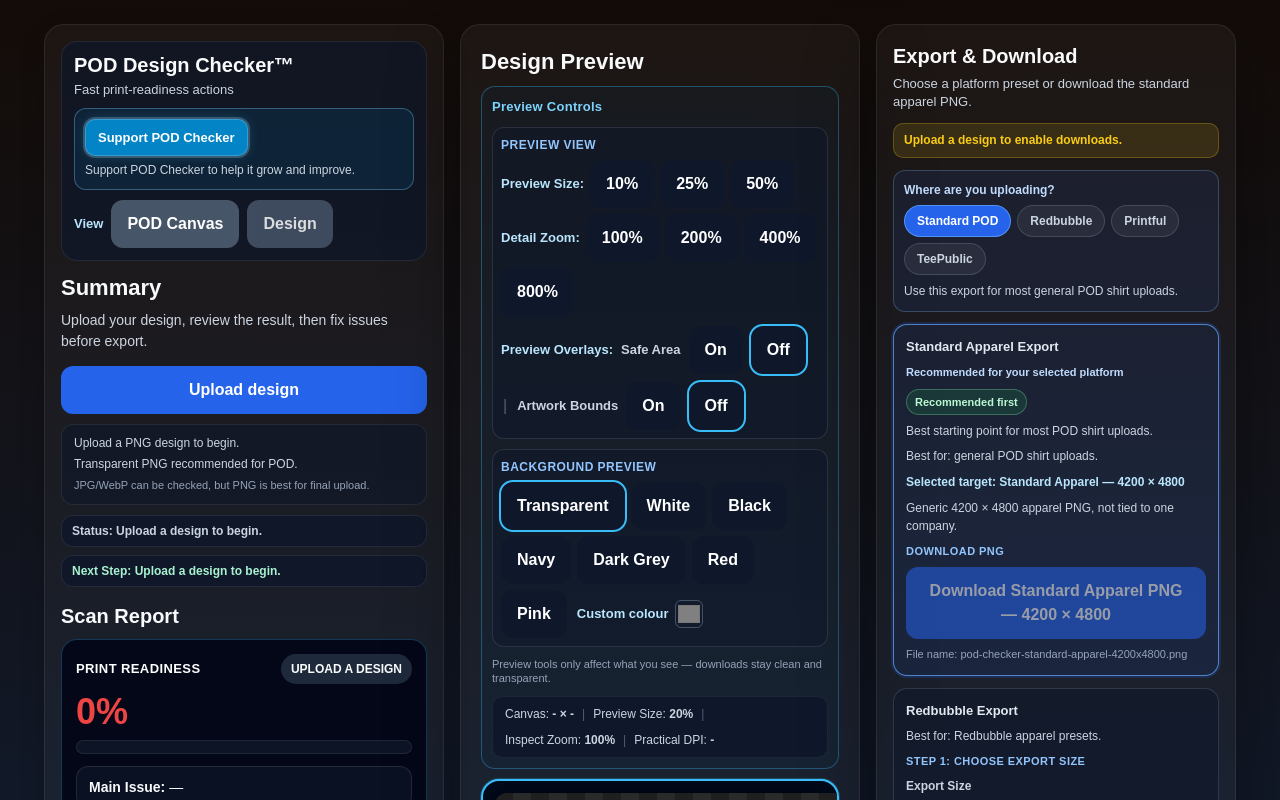
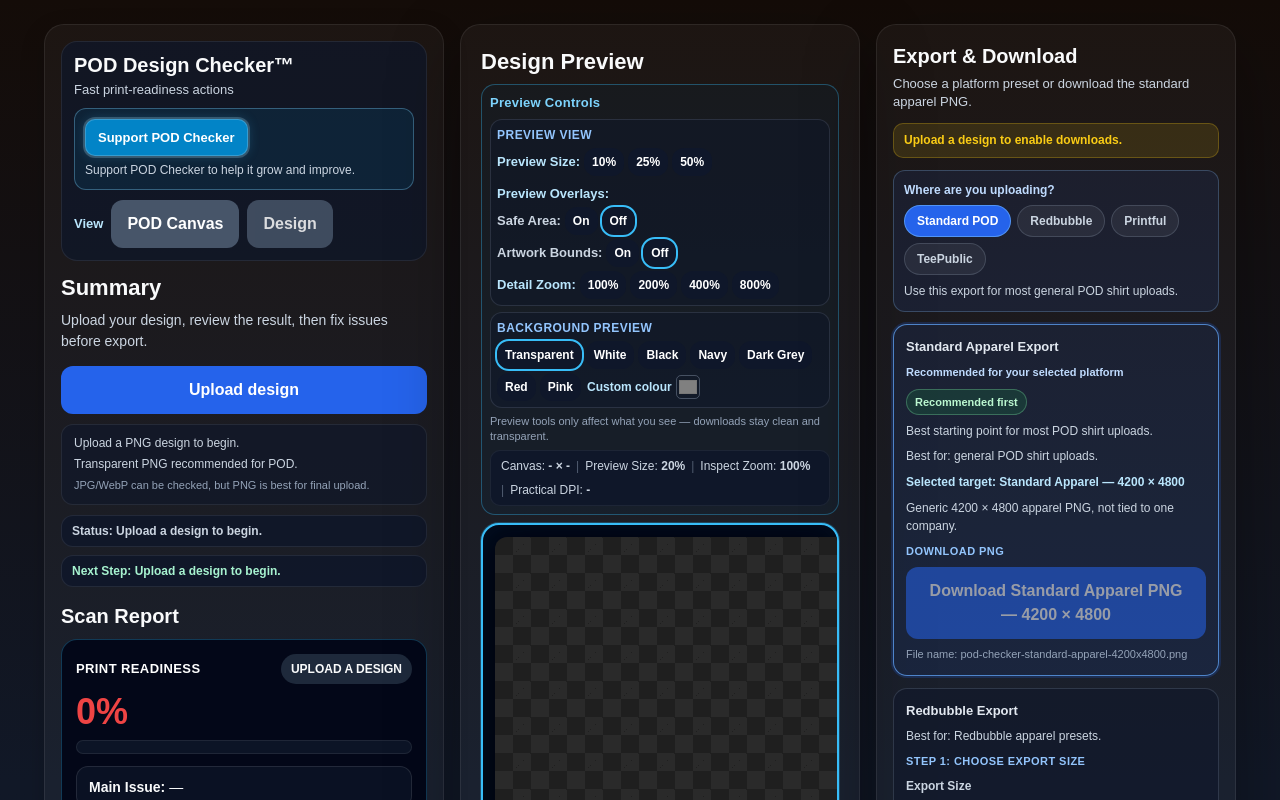
Before and after one commit to noobmacker-creator/pod-design-checker, a Next.js app: page / in a window 1280 px wide. Shown: the top 800 px of the page. Built offline with nearby package versions, Linux system fonts and the light colour scheme.

Commit message:
condense preview controls spacing

```diff
--- a/app/components/DesignPreviewPanel.tsx
+++ b/app/components/DesignPreviewPanel.tsx
@@ -124,17 +124,18 @@ export default function DesignPreviewPanel({
         height: 'fit-content',
       }}
     >
-      <h2 style={{ margin: '0 0 8px', fontSize: 22, fontWeight: 800 }}>Design Preview</h2>
+      <h2 style={{ margin: '0 0 6px', fontSize: 22, fontWeight: 800 }}>Design Preview</h2>
 
       <div
+        className="preview-controls-compact"
         style={{
           border: '1px solid rgba(56, 189, 248, 0.35)',
           background: 'rgba(8, 47, 73, 0.18)',
           borderRadius: 14,
-          padding: 10,
+          padding: 8,
           display: 'grid',
-          gap: 10,
-          marginBottom: 10,
+          gap: 6,
+          marginBottom: 8,
         }}
       >
         <div style={{ fontWeight: 800, fontSize: 13, color: '#7dd3fc', letterSpacing: '0.02em' }}>
@@ -147,15 +148,15 @@ export default function DesignPreviewPanel({
               border: '1px solid rgba(148, 163, 184, 0.18)',
               background: 'rgba(15, 23, 42, 0.45)',
               borderRadius: 12,
-              padding: 8,
+              padding: 6,
               display: 'grid',
-              gap: 6,
+              gap: 4,
             }}
           >
             <div style={{ fontWeight: 700, fontSize: 12, color: '#93c5fd', textTransform: 'uppercase', letterSpacing: '0.04em' }}>
               Design View
             </div>
-            <div style={{ display: 'flex', flexWrap: 'wrap', alignItems: 'center', gap: 6 }}>
+            <div style={{ display: 'flex', flexWrap: 'wrap', alignItems: 'center', gap: 4 }}>
               <button
                 onClick={() => {
                   setAutoFixPreviewMode('original');
@@ -189,49 +190,35 @@ export default function DesignPreviewPanel({
             border: '1px solid rgba(148, 163, 184, 0.18)',
             background: 'rgba(15, 23, 42, 0.45)',
             borderRadius: 12,
-            padding: 8,
+            padding: 6,
             display: 'grid',
-            gap: 6,
+            gap: 4,
           }}
         >
           <div style={{ fontWeight: 700, fontSize: 12, color: '#93c5fd', textTransform: 'uppercase', letterSpacing: '0.04em' }}>
             Preview View
-          </div>
-          <div style={{ display: 'flex', flexWrap: 'wrap', alignItems: 'center', gap: 6 }}>
-            <span style={{ fontWeight: 700, color: '#bae6fd', fontSize: 13 }}>Preview Size:</span>
-            <button onClick={() => { setPreviewSize(0.1); setActionMessage('Preview Size set to 10%.'); }}>10%</button>
-            <button onClick={() => { setPreviewSize(0.25); setActionMessage('Preview Size set to 25%.'); }}>25%</button>
-            <button onClick={() => { setPreviewSize(0.5); setActionMessage('Preview Size set to 50%.'); }}>50%</button>
           </div>
           <div
             style={{
               display: 'flex',
               flexWrap: 'wrap',
               justifyContent: 'space-between',
-              alignItems: 'center',
-              gap: 10,
+              alignItems: 'flex-start',
+              gap: 8,
             }}
           >
-            <div style={{ display: 'flex', flexWrap: 'wrap', alignItems: 'center', gap: 6 }}>
-              <span style={{ fontWeight: 700, color: '#bae6fd', fontSize: 13 }}>Detail Zoom:</span>
-              {[1, 2, 4, 8].map((z) => (
-                <button
-                  key={z}
-                  onClick={() => {
-                    setInspectZoom(z);
-                    setActionMessage(`Inspect Zoom set to ${z * 100}%.`);
-                  }}
-                >
-                  {z * 100}%
-                </button>
-              ))}
+            <div style={{ display: 'flex', flexWrap: 'wrap', alignItems: 'center', gap: 4 }}>
+              <span style={{ fontWeight: 700, color: '#bae6fd', fontSize: 13 }}>Preview Size:</span>
+              <button onClick={() => { setPreviewSize(0.1); setActionMessage('Preview Size set to 10%.'); }}>10%</button>
+              <button onClick={() => { setPreviewSize(0.25); setActionMessage('Preview Size set to 25%.'); }}>25%</button>
+              <button onClick={() => { setPreviewSize(0.5); setActionMessage('Preview Size set to 50%.'); }}>50%</button>
             </div>
             {setShowSafeAreaOverlay || setShowArtworkBoundsOverlay ? (
-              <div style={{ display: 'flex', flexWrap: 'wrap', alignItems: 'center', gap: 8 }}>
+              <div style={{ display: 'grid', gap: 4, justifyItems: 'start' }}>
                 <span style={{ fontWeight: 700, color: '#bae6fd', fontSize: 13 }}>Preview Overlays:</span>
                 {setShowSafeAreaOverlay ? (
-                  <>
-                    <span style={{ fontWeight: 600, color: '#cbd5e1', fontSize: 13 }}>Safe Area</span>
+                  <div style={{ display: 'flex', flexWrap: 'wrap', alignItems: 'center', gap: 4 }}>
+                    <span style={{ fontWeight: 600, color: '#cbd5e1', fontSize: 13 }}>Safe Area:</span>
                     <button
                       onClick={() => {
                         setShowSafeAreaOverlay(true);
@@ -256,14 +243,11 @@ export default function DesignPreviewPanel({
                     >
                       Off
                     </button>
-                  </>
-                ) : null}
-                {setShowSafeAreaOverlay && setShowArtworkBoundsOverlay ? (
-                  <span style={{ color: 'rgba(148,163,184,0.5)', margin: '0 2px' }}>|</span>
+                  </div>
                 ) : null}
                 {setShowArtworkBoundsOverlay ? (
-                  <>
-                    <span style={{ fontWeight: 600, color: '#cbd5e1', fontSize: 13 }}>Artwork Bounds</span>
+                  <div style={{ display: 'flex', flexWrap: 'wrap', alignItems: 'center', gap: 4 }}>
+                    <span style={{ fontWeight: 600, color: '#cbd5e1', fontSize: 13 }}>Artwork Bounds:</span>
                     <button
                       onClick={() => {
                         setShowArtworkBoundsOverlay(true);
@@ -288,10 +272,24 @@ export default function DesignPreviewPanel({
                     >
                       Off
                     </button>
-                  </>
+                  </div>
                 ) : null}
               </div>
             ) : null}
+          </div>
+          <div style={{ display: 'flex', flexWrap: 'wrap', alignItems: 'center', gap: 4 }}>
+            <span style={{ fontWeight: 700, color: '#bae6fd', fontSize: 13 }}>Detail Zoom:</span>
+            {[1, 2, 4, 8].map((z) => (
+              <button
+                key={z}
+                onClick={() => {
+                  setInspectZoom(z);
+                  setActionMessage(`Inspect Zoom set to ${z * 100}%.`);
+                }}
+              >
+                {z * 100}%
+              </button>
+            ))}
           </div>
         </div>
 
@@ -300,15 +298,15 @@ export default function DesignPreviewPanel({
             border: '1px solid rgba(148, 163, 184, 0.18)',
             background: 'rgba(15, 23, 42, 0.45)',
             borderRadius: 12,
-            padding: 8,
+            padding: 6,
             display: 'grid',
-            gap: 6,
+            gap: 4,
           }}
         >
           <div style={{ fontWeight: 700, fontSize: 12, color: '#93c5fd', textTransform: 'uppercase', letterSpacing: '0.04em' }}>
             Background Preview
           </div>
-          <div style={{ display: 'flex', flexWrap: 'wrap', alignItems: 'center', gap: 6 }}>
+          <div style={{ display: 'flex', flexWrap: 'wrap', alignItems: 'center', gap: 4 }}>
             {PREVIEW_BACKGROUND_OPTIONS.map((option) => (
               <button
                 key={option.id}
@@ -328,12 +326,12 @@ export default function DesignPreviewPanel({
               style={{
                 display: 'inline-flex',
                 alignItems: 'center',
-                gap: 6,
-                fontSize: 13,
+                gap: 4,
+                fontSize: 12,
                 fontWeight: previewBackground === 'custom' ? 800 : 600,
                 outline: previewBackground === 'custom' ? '2px solid #38bdf8' : undefined,
                 borderRadius: 6,
-                padding: '2px 4px',
+                padding: '1px 2px',
                 cursor: 'pointer',
               }}
             >
@@ -347,11 +345,11 @@ export default function DesignPreviewPanel({
                   setActionMessage(`Preview background set to custom colour ${e.target.value}.`);
                 }}
                 style={{
-                  width: 28,
-                  height: 28,
+                  width: 24,
+                  height: 24,
                   padding: 0,
                   border: '1px solid rgba(148, 163, 184, 0.4)',
-                  borderRadius: 6,
+                  borderRadius: 5,
                   cursor: 'pointer',
                   background: 'transparent',
                 }}
@@ -374,13 +372,13 @@ export default function DesignPreviewPanel({
         <div
           style={{
             display: 'flex',
-            gap: 8,
+            gap: 6,
             flexWrap: 'wrap',
             alignItems: 'center',
             fontSize: 12,
             color: '#cbd5e1',
             background: 'rgba(15,23,42,0.85)',
-            padding: '8px 12px',
+            padding: '6px 10px',
             borderRadius: 10,
             border: '1px solid rgba(255,255,255,0.06)',
           }}
@@ -396,6 +394,10 @@ export default function DesignPreviewPanel({
       </div>
 
       <style>{`
+        .preview-controls-compact button {
+          padding: 5px 8px;
+          font-size: 12px;
+        }
         @keyframes scanOverlayPulse {
           0%, 100% { opacity: 1; box-shadow: 0 0 22px rgba(56, 189, 248, 0.28); }
           50% { opacity: 0.82; box-shadow: 0 0 32px rgba(56, 189, 248, 0.45); }
```
